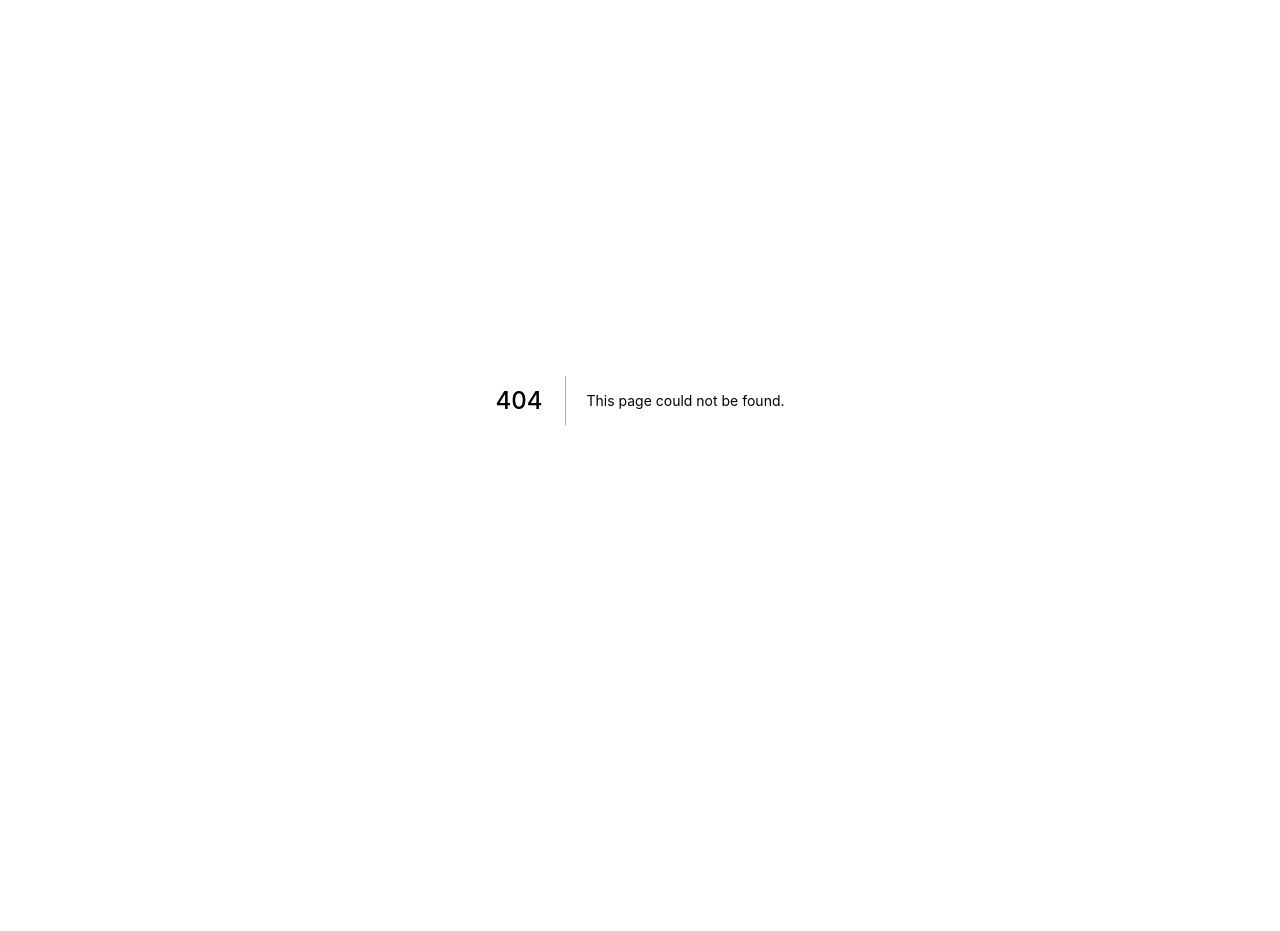
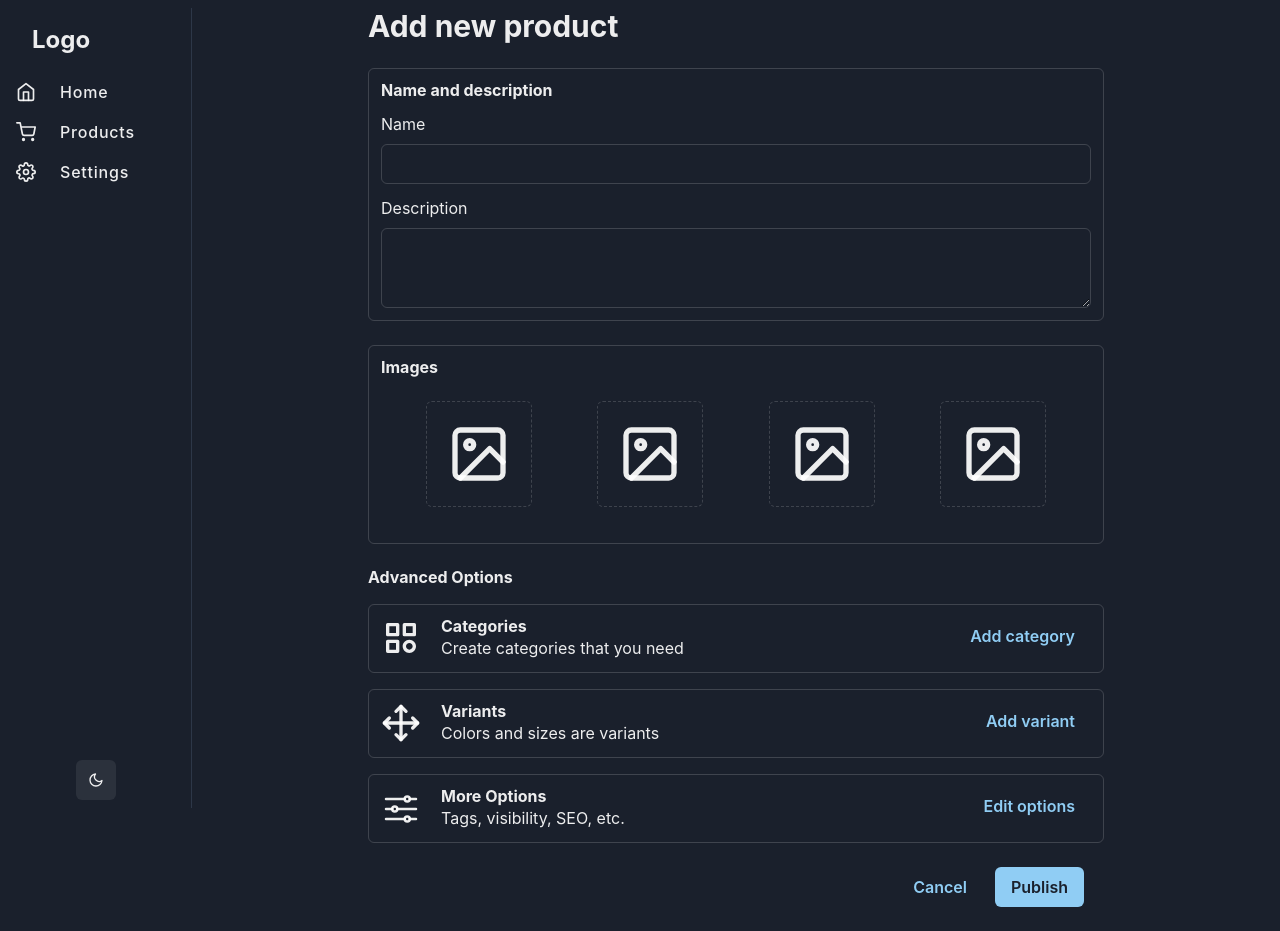
Before and after one commit to LeonelCurti/chakra-cms, a Next.js app: page /admin/products/new in a window 1280 px wide. Before the commit this address had no page. Before the commit the page ends 800 px from the top, so only its background shows below. Built offline with nearby package versions, Linux system fonts and the light colour scheme.

Commit message:
Added new product page preliminary version

```diff
--- /dev/null
+++ b/components/Products/uploadGallery.tsx
@@ -0,0 +1,49 @@
+import React from 'react'
+import { Box, Flex, Heading, Icon, Input } from '@chakra-ui/react'
+
+import { FiImage } from 'react-icons/fi';
+
+const UploadGallery = () => {
+  return (
+    <Box
+      my={6}
+      p={3}
+      borderWidth={'1px'}
+      borderRadius={'md'}
+    >
+      <Heading size={'sm'}>Images</Heading>
+      <Flex justify={'space-evenly'} gap={5} py={6} wrap={'wrap'}>
+        {
+          [1, 2, 3, 4].map((el, i) => (
+            <Box
+              key={i}
+              p={5}
+              position="relative"
+              borderWidth={'1px'}
+              borderRadius={'md'}
+              borderStyle={'dashed'}
+
+            ><Input
+                type="file"
+                height="100%"
+                width="100%"
+                position="absolute"
+                top="0"
+                left="0"
+                opacity="0"
+                aria-hidden="true"
+                accept="image/*"
+                _hover={{cursor:'pointer'}}
+              />
+              <Flex justify={'center'} align={'center'}>
+                <Icon as={FiImage} boxSize={'16'} />
+              </Flex>
+            </Box>
+          ))
+        }
+      </Flex>
+    </Box>
+  )
+}
+
+export default UploadGallery
--- a/layout/Sidebar/navData.ts
+++ b/layout/Sidebar/navData.ts
@@ -18,13 +18,13 @@ export const navItems: NavItem[] = [
   // },
   {
     type: 'link',
-    href: '/products',
+    href: '/admin/products',
     icon: FiShoppingCart,
     label: 'Products',
   },
   {
     type: 'link',
-    href: '/settings',
+    href: '/admin/settings',
     icon: FiSettings,
     label: 'Settings',
   },
--- /dev/null
+++ b/pages/admin/products/new.tsx
@@ -0,0 +1,120 @@
+import { Box, Button, Center, Container, Flex, FormControl, FormLabel, Heading, Icon, Input, Text, Textarea } from '@chakra-ui/react'
+import React from 'react'
+import Sidebar from '../../../layout/Sidebar'
+import { BiCategory } from "react-icons/bi";
+import { FiMove, FiImage } from 'react-icons/fi';
+import { IoOptionsOutline } from 'react-icons/io5';
+import UploadGallery from '../../../components/Products/uploadGallery';
+
+const AddProduct = () => {
+  return (
+    <Sidebar>
+      <Container maxW='container.md'>
+        <Heading size={{ base: 'lg', md: 'lg' }} mt={2}>
+          Add new product
+        </Heading>
+
+        <Flex
+          direction={'column'}
+          gap={3}
+          rounded={'lg'}
+          mt={6}
+          p={3}
+          borderWidth={'1px'}
+          borderRadius={'md'}
+        >
+          <Heading size={'sm'}>Name and description</Heading>
+          <FormControl id="name">
+            <FormLabel fontWeight={'normal'}>Name</FormLabel>
+            <Input type="name" />
+          </FormControl>
+          <FormControl id="description">
+            <FormLabel fontWeight={'normal'}>Description</FormLabel>
+            <Textarea />
+          </FormControl>
+        </Flex>
+
+        <UploadGallery />
+
+        <Heading size={'sm'} mt={3} mb={2}>Advanced Options</Heading>
+        <Flex
+          my={4}
+          p={3}
+          justify={'space-between'}
+          borderWidth={'1px'}
+          borderRadius={'md'}>
+          <Flex align={'center'}>
+            <Icon as={BiCategory} boxSize={'10'} />
+            <Flex direction={'column'} px={'5'}>
+              <Heading size={'sm'}>
+                Categories
+              </Heading>
+              <Text fontWeight={'normal'}>
+                Create categories that you need
+              </Text>
+            </Flex>
+          </Flex>
+          <Button variant={'ghost'} colorScheme={'blue'}>
+            Add category
+          </Button>
+        </Flex>
+
+        <Flex
+          my={4}
+          p={3}
+          justify={'space-between'}
+          borderWidth={'1px'}
+          borderRadius={'md'}>
+          <Flex align={'center'}>
+            <Icon as={FiMove} boxSize={'10'} />
+            <Flex direction={'column'} px={'5'}>
+              <Heading size={'sm'}>
+                Variants
+              </Heading>
+              <Text fontWeight={'normal'}>
+                Colors and sizes are variants
+              </Text>
+            </Flex>
+          </Flex>
+          <Button variant={'ghost'} colorScheme={'blue'}>
+            Add variant
+          </Button>
+        </Flex>
+
+        <Flex
+          my={4}
+          p={3}
+          justify={'space-between'}
+          borderWidth={'1px'}
+          borderRadius={'md'}>
+          <Flex align={'center'}>
+            <Icon as={IoOptionsOutline} boxSize={'10'} />
+            <Flex direction={'column'} px={'5'}>
+              <Heading size={'sm'}>
+                More Options
+              </Heading>
+              <Text fontWeight={'normal'} display={{ base: 'none', sm: 'block' }}>
+                Tags, visibility, SEO, etc.
+              </Text>
+            </Flex>
+          </Flex>
+          <Button variant={'ghost'} colorScheme={'blue'}>
+            Edit options
+          </Button>
+        </Flex>
+
+        <Flex justify={'flex-end'} gap={3} my={6}>
+          <Button variant={'ghost'} colorScheme={'blue'}>
+            Cancel
+          </Button>
+          <Button colorScheme={'blue'} mr={5}>
+            Publish
+          </Button>
+        </Flex>
+
+      </Container>
+    </Sidebar>
+  )
+}
+
+export default AddProduct
--- a/pages/settings.tsx
+++ b/pages/admin/settings.tsx
@@ -1,6 +1,6 @@
 import type { NextPage } from 'next'
 import { Box } from '@chakra-ui/react'
-import Sidebar from '../layout/Sidebar'
+import Sidebar from '../../layout/Sidebar'
 
 const Settings: NextPage = () => {
   return (
```
Also changed, not shown: pages/admin/products/index.tsx (renamed from pages/products.tsx, +10 -4 lines).
